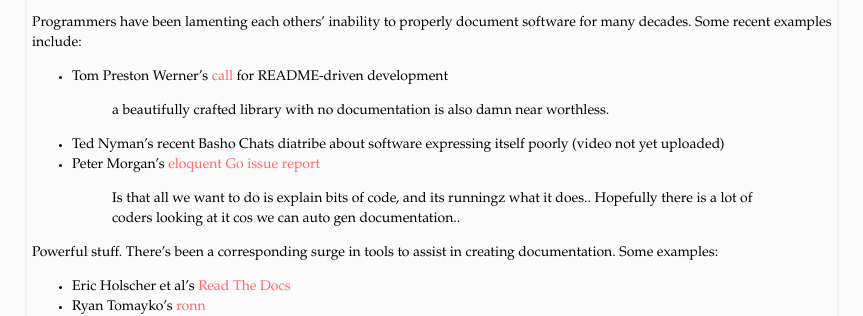
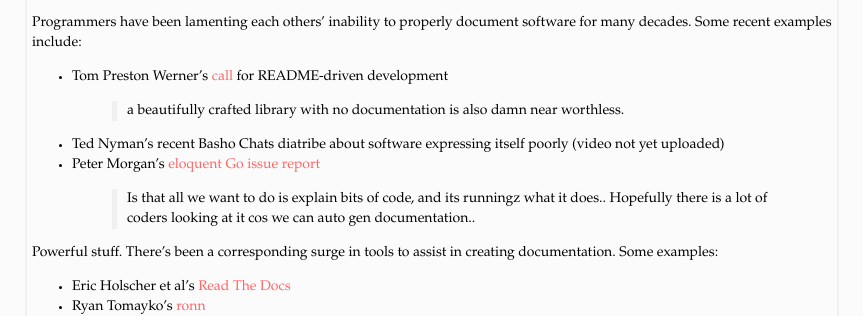
Before and after one commit to mihasya/mihasya.github.com, a Jekyll site: the page built from index.html, in a window 1280 px wide. Shown: the part 461-777 px from the top of the page, without its empty margins (208-1071 px from the left). Built offline with Jekyll 4.4.1, drawn with Linux system fonts in a browser that asks for light colours; Markdown is read by kramdown in place of the engine named in the settings; comment, search, counter and statistics services are not loaded.

Commit message:
more roundness, better blockquotes

```diff
--- a/css/base.css
+++ b/css/base.css
@@ -119,6 +119,7 @@
 .post-body img {
     margin: 5px;
     border: 1px solid #ff6666;
+    border-radius: 3px;
     padding: 5px;
 }
 
@@ -141,3 +142,9 @@
     margin: 0 2px;
     padding: 0 5px;
 }
+
+blockquote {
+    iadfbackground: #f0f0f0;
+    border-left: 5px solid #f0f0f0;
+    padding: 0 10px;
+}
```
